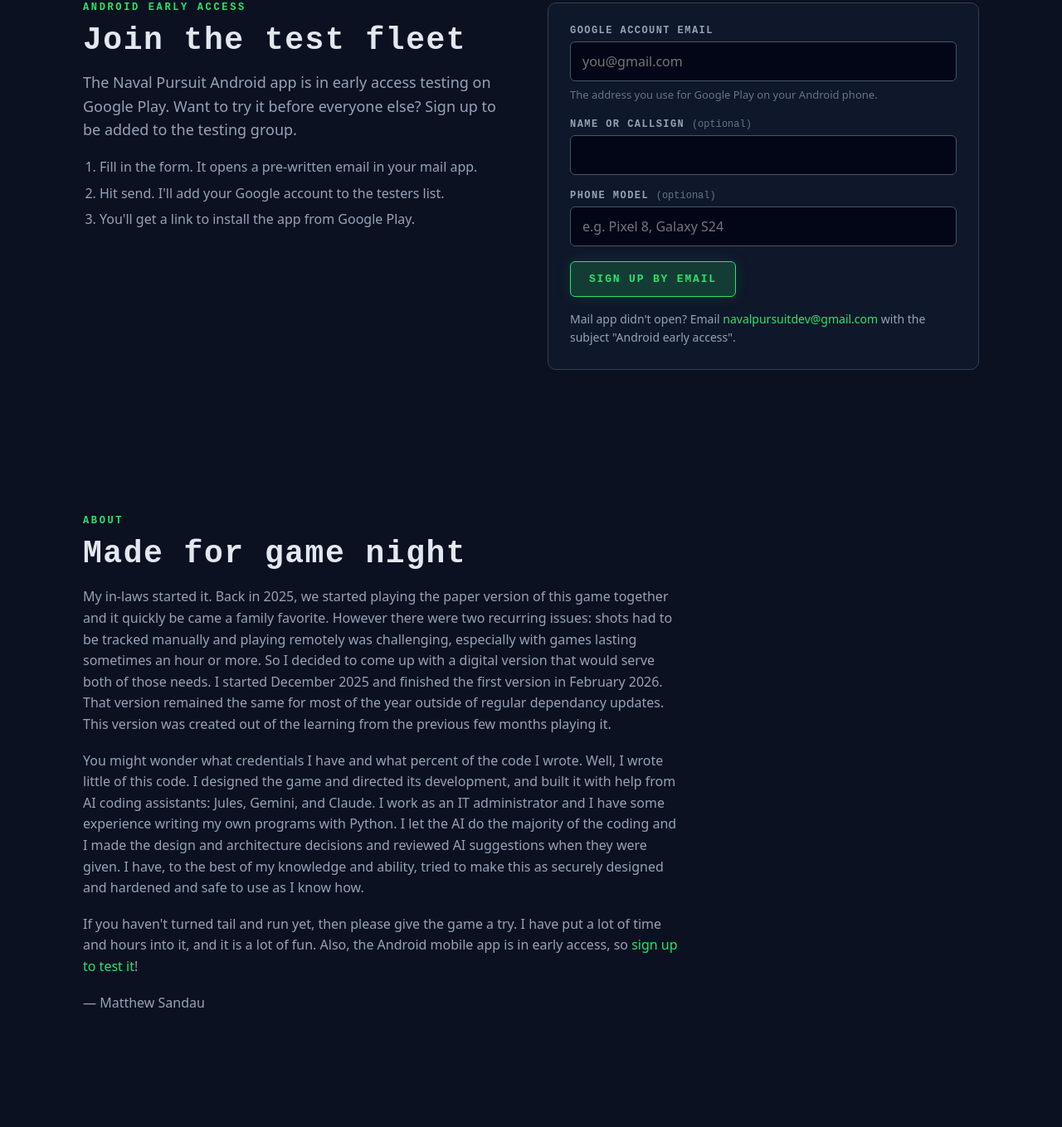
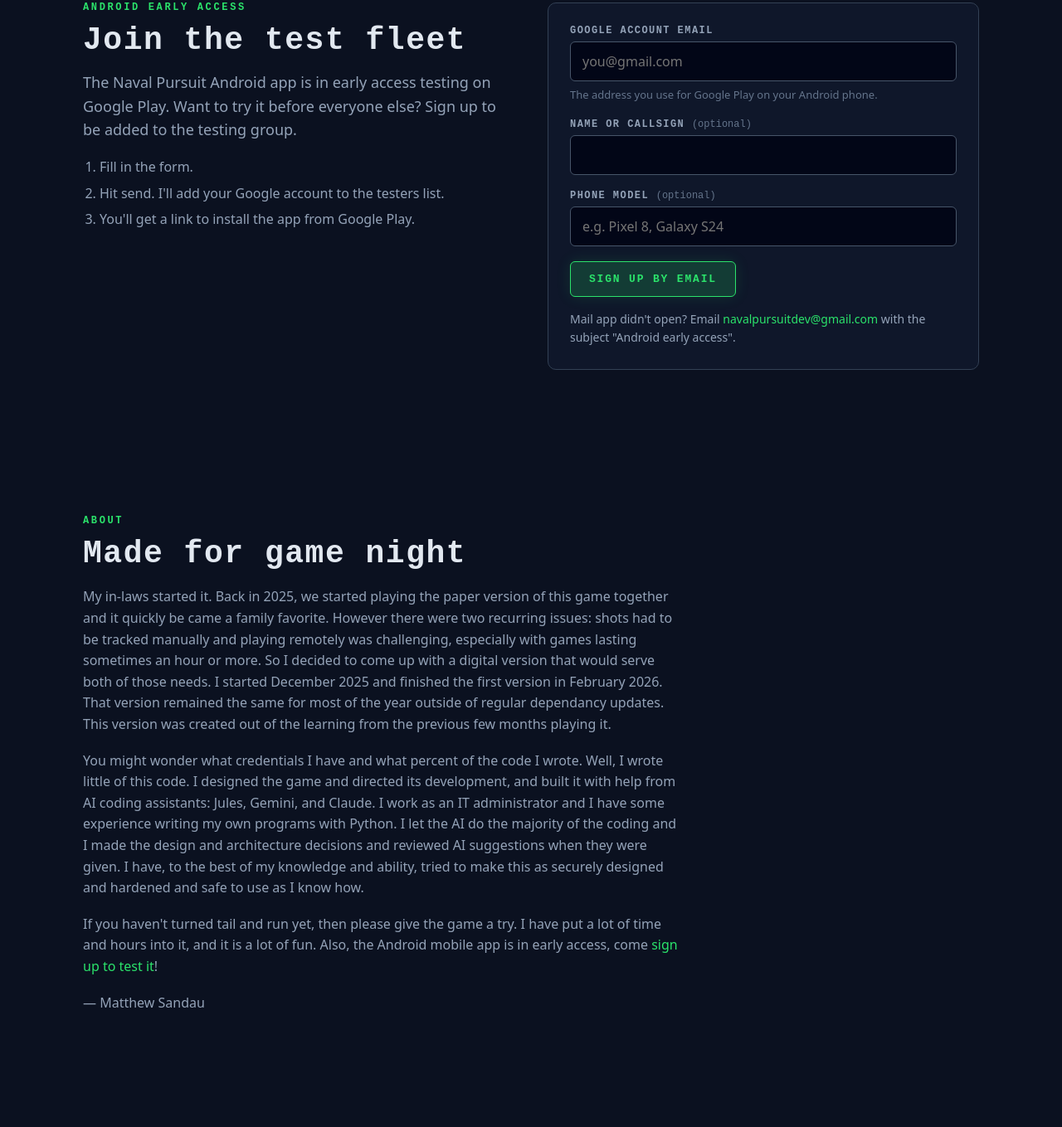
Before and after one commit to msandy1/Naval-Pursuit-site, a plain HTML site: page index.html in a window 1280 px wide. Shown: the part 4341-5700 px from the top of the page at 83% size. Drawn offline with Linux system fonts and the light colour scheme.

Commit message:
Revise Android sign-up instructions for clarity and flow

```diff
--- a/index.html
+++ b/index.html
@@ -457,7 +457,7 @@
       <h2>Join the test fleet</h2>
       <p class="lede">The Naval Pursuit Android app is in early access testing on Google Play. Want to try it before everyone else? Sign up to be added to the testing group.</p>
       <ol>
-        <li>Fill in the form. It opens a pre-written email in your mail app.</li>
+        <li>Fill in the form.</li>
         <li>Hit send. I'll add your Google account to the testers list.</li>
         <li>You'll get a link to install the app from Google Play.</li>
       </ol>
@@ -482,7 +482,7 @@
     <h2>Made for game night</h2>
     <p>My in-laws started it. Back in 2025, we started playing the paper version of this game together and it quickly be came a family favorite. However there were two recurring issues: shots had to be tracked manually and playing remotely was challenging, especially with games lasting sometimes an hour or more. So I decided to come up with a digital version that would serve both of those needs. I started December 2025 and finished the first version in February 2026. That version remained the same for most of the year outside of regular dependancy updates. This version was created out of the learning from the previous few months playing it.</p>
     <p>You might wonder what credentials I have and what percent of the code I wrote. Well, I wrote little of this code. I designed the game and directed its development, and built it with help from AI coding assistants: Jules, Gemini, and Claude. I work as an IT administrator and I have some experience writing my own programs with Python. I let the AI do the majority of the coding and I made the design and architecture decisions and reviewed AI suggestions when they were given. I have, to the best of my knowledge and ability, tried to make this as securely designed and hardened and safe to use as I know how.</p>
-    <p>If you haven't turned tail and run yet, then please give the game a try. I have put a lot of time and hours into it, and it is a lot of fun. Also, the Android mobile app is in early access, so <a href="#android">sign up to test it</a>!</p>
+    <p>If you haven't turned tail and run yet, then please give the game a try. I have put a lot of time and hours into it, and it is a lot of fun. Also, the Android mobile app is in early access, come <a href="#android">sign up to test it</a>!</p>
     <p>— Matthew Sandau</p>
   </div>
 </section>
```
